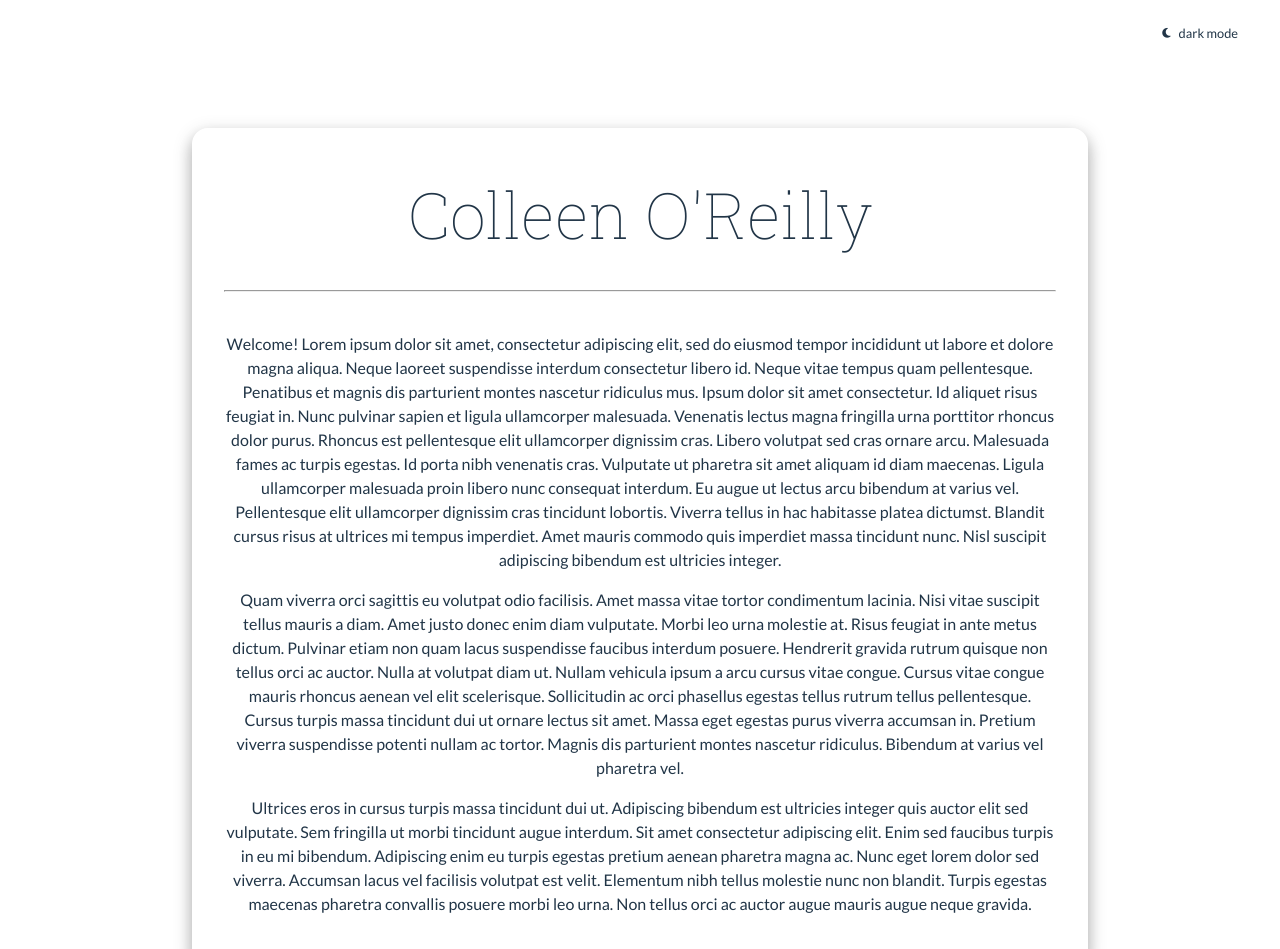
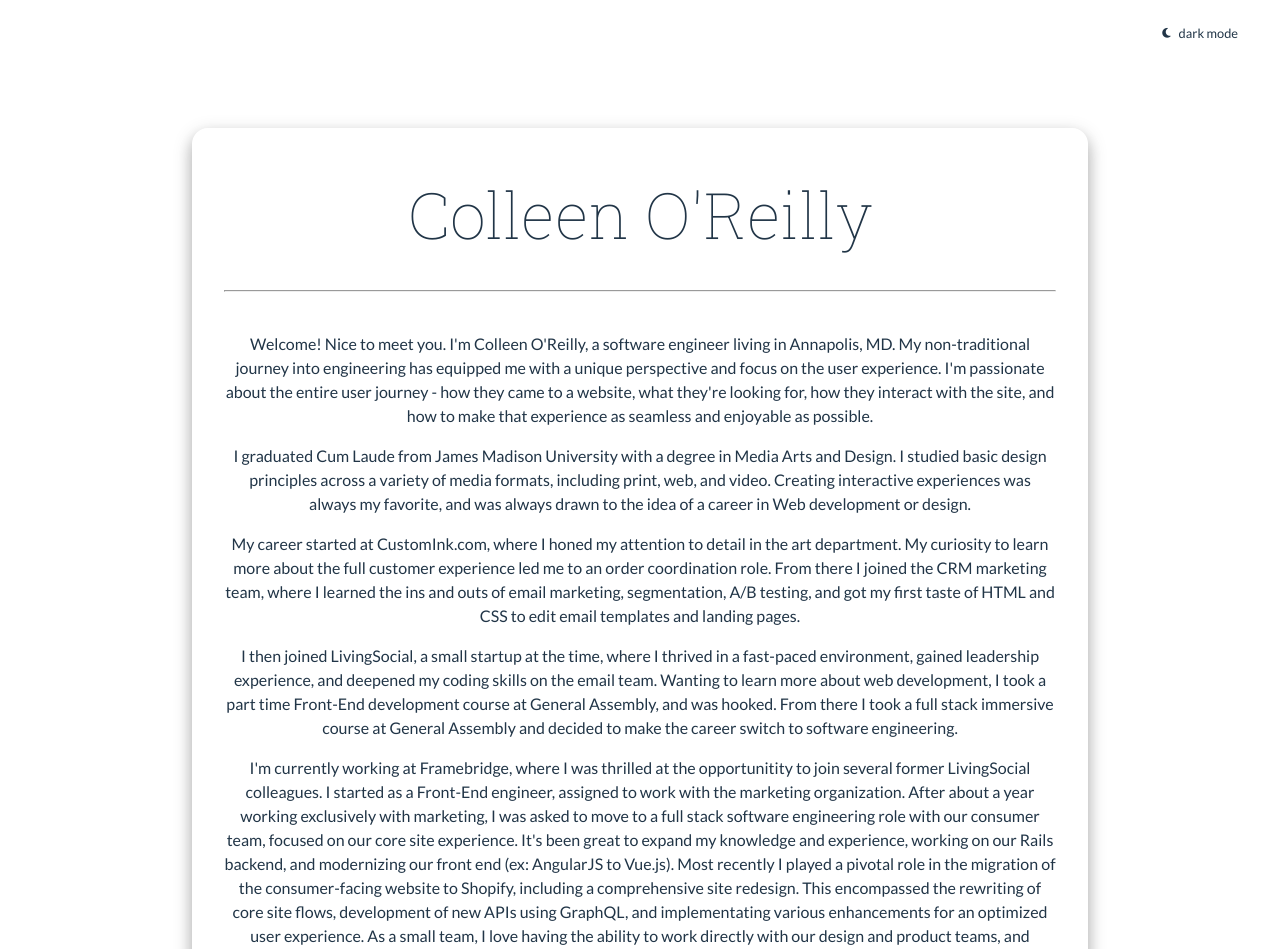
Before and after one commit to colleeno/colleeno.github.io, a Vue app: page / in a window 1280 px wide. Shown: the top 949 px of the page. Built offline with nearby package versions, Linux system fonts and the light colour scheme.

Commit message:
Adds some content, fixes apostrophes

```diff
--- a/index.html
+++ b/index.html
@@ -9,7 +9,7 @@
     <meta name="og:keywords" content="Software Engineer, Developer, Front-End, Web" />
     <meta name="og:author" content="Colleen OReilly" />
     <meta property="og:image" content="" />
-    <title>Colleen O'Reilly</title>
+    <title>Colleen O&#39;Reilly</title>
     <link href="https://fonts.googleapis.com/css?family=Lato:300,400" rel="stylesheet">
     <link href="https://fonts.googleapis.com/css?family=Roboto+Slab:100,300" rel="stylesheet">
     <script src="https://kit.fontawesome.com/dfd1320267.js" crossorigin="anonymous"></script>
--- a/src/components/Welcome.vue
+++ b/src/components/Welcome.vue
@@ -5,50 +5,44 @@
 		/>
 		<div class="text-content">
 			<header>
-				<h1 class="headline">Colleen O'Reilly</h1>
+				<h1 class="headline">Colleen O&#39;Reilly</h1>
 				<hr class="border"/>
 			</header>
 			<section class="copy">
 				<p>
-					Welcome! Lorem ipsum dolor sit amet, consectetur adipiscing elit, sed do
-					eiusmod tempor incididunt ut labore et dolore magna aliqua. Neque laoreet
-					suspendisse interdum consectetur libero id. Neque vitae tempus quam
-					pellentesque. Penatibus et magnis dis parturient montes nascetur ridiculus
-					mus. Ipsum dolor sit amet consectetur. Id aliquet risus feugiat in. Nunc
-					pulvinar sapien et ligula ullamcorper malesuada. Venenatis lectus magna
-					fringilla urna porttitor rhoncus dolor purus. Rhoncus est pellentesque elit
-					ullamcorper dignissim cras. Libero volutpat sed cras ornare arcu. Malesuada
-					fames ac turpis egestas. Id porta nibh venenatis cras. Vulputate ut pharetra
-					sit amet aliquam id diam maecenas. Ligula ullamcorper malesuada proin libero
-					nunc consequat interdum. Eu augue ut lectus arcu bibendum at varius vel.
-					Pellentesque elit ullamcorper dignissim cras tincidunt lobortis. Viverra
-					tellus in hac habitasse platea dictumst. Blandit cursus risus at ultrices mi
-					tempus imperdiet. Amet mauris commodo quis imperdiet massa tincidunt nunc.
-					Nisl suscipit adipiscing bibendum est ultricies integer.
+					Welcome! Nice to meet you. I&#39;m Colleen O&#39;Reilly, a software engineer living in Annapolis, MD.
+					My non-traditional journey into engineering has equipped me with a unique perspective and focus on the user experience.
+					I&#39;m passionate about the entire user journey - how they came to a website, what they&#39;re looking for, how they interact with the site,
+					and how to make that experience as seamless and enjoyable as possible.
 				</p>
 				<p>
-					Quam viverra orci sagittis eu volutpat odio facilisis. Amet massa vitae
-					tortor condimentum lacinia. Nisi vitae suscipit tellus mauris a diam. Amet
-					justo donec enim diam vulputate. Morbi leo urna molestie at. Risus feugiat
-					in ante metus dictum. Pulvinar etiam non quam lacus suspendisse faucibus
-					interdum posuere. Hendrerit gravida rutrum quisque non tellus orci ac
-					auctor. Nulla at volutpat diam ut. Nullam vehicula ipsum a arcu cursus vitae
-					congue. Cursus vitae congue mauris rhoncus aenean vel elit scelerisque.
-					Sollicitudin ac orci phasellus egestas tellus rutrum tellus pellentesque.
-					Cursus turpis massa tincidunt dui ut ornare lectus sit amet. Massa eget
-					egestas purus viverra accumsan in. Pretium viverra suspendisse potenti
-					nullam ac tortor. Magnis dis parturient montes nascetur ridiculus. Bibendum
-					at varius vel pharetra vel.
+					I graduated Cum Laude from James Madison University with a degree in Media Arts and Design. I studied basic design principles across
+					a variety of media formats, including print, web, and video. Creating interactive experiences was always my favorite, and was always drawn
+					to the idea of a career in Web development or design.
 				</p>
 				<p>
-					Ultrices eros in cursus turpis massa tincidunt dui ut. Adipiscing bibendum
-					est ultricies integer quis auctor elit sed vulputate. Sem fringilla ut morbi
-					tincidunt augue interdum. Sit amet consectetur adipiscing elit. Enim sed
-					faucibus turpis in eu mi bibendum. Adipiscing enim eu turpis egestas pretium
-					aenean pharetra magna ac. Nunc eget lorem dolor sed viverra. Accumsan lacus
-					vel facilisis volutpat est velit. Elementum nibh tellus molestie nunc non
-					blandit. Turpis egestas maecenas pharetra convallis posuere morbi leo urna.
-					Non tellus orci ac auctor augue mauris augue neque gravida.
+					My career started at CustomInk.com, where I honed my attention to detail in the art department. My curiosity to learn more about the
+					full customer experience led me to an order coordination role. From there I joined the CRM marketing team, where I learned the ins and outs
+					of email marketing, segmentation, A/B testing, and got my first taste of HTML and CSS to edit email templates and landing pages.
+				</p>
+				<p>
+					I then joined LivingSocial, a small startup at the time, where I thrived in a fast-paced environment, gained leadership experience,
+					and deepened my coding skills on the email team. Wanting to learn more about web development, I took a part time Front-End development course at General Assembly,
+					and was hooked. From there I took a full stack immersive course at General Assembly and decided to make the career switch to software engineering.
+				</p>
+				<p>
+					I&#39;m currently working at Framebridge, where I was thrilled at the opportunitity to join several former LivingSocial colleagues. I started as a Front-End
+					engineer, assigned to work with the marketing organization. After about a year working exclusively with marketing, I was asked to move to a full stack software engineering
+					role with our consumer team, focused on our core site experience. It&#39;s been great to expand my knowledge and experience, working on our Rails backend,
+					and modernizing our front end (ex: AngularJS to Vue.js). Most recently I played a pivotal role in the migration of the consumer-facing website to Shopify,
+					including a comprehensive site redesign. This encompassed the rewriting of core site flows, development of new APIs using GraphQL,
+					and implementating various enhancements for an optimized user experience. As a small team, I love having the ability to work directly with our design and product
+					teams, and provide input and suggestions on new builds and updating current features.
+				</p>
+				<p>
+					When I&#39;m not working, I love spending time outdoors, visiting Bethany Beach, and spending with my awesome rescue dog Weezer.
+					If you&#39;d like to connect, please find me at <>.
+					You can click here to download the hardcopy of my resume. Thanks for stopping by!
 				</p>
 			</section>
 			<div class="theme-toggle">
```
